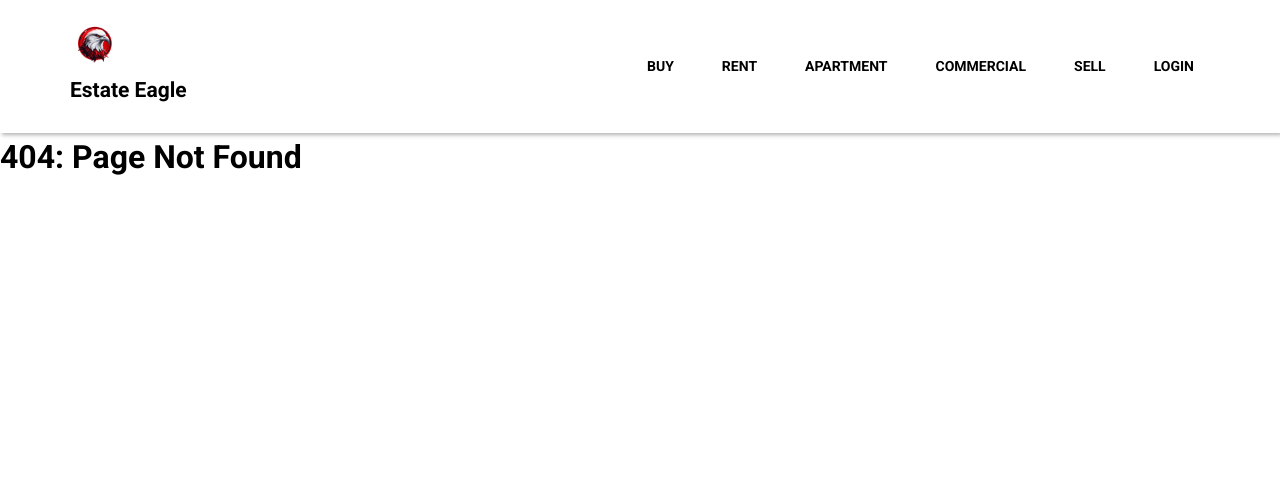
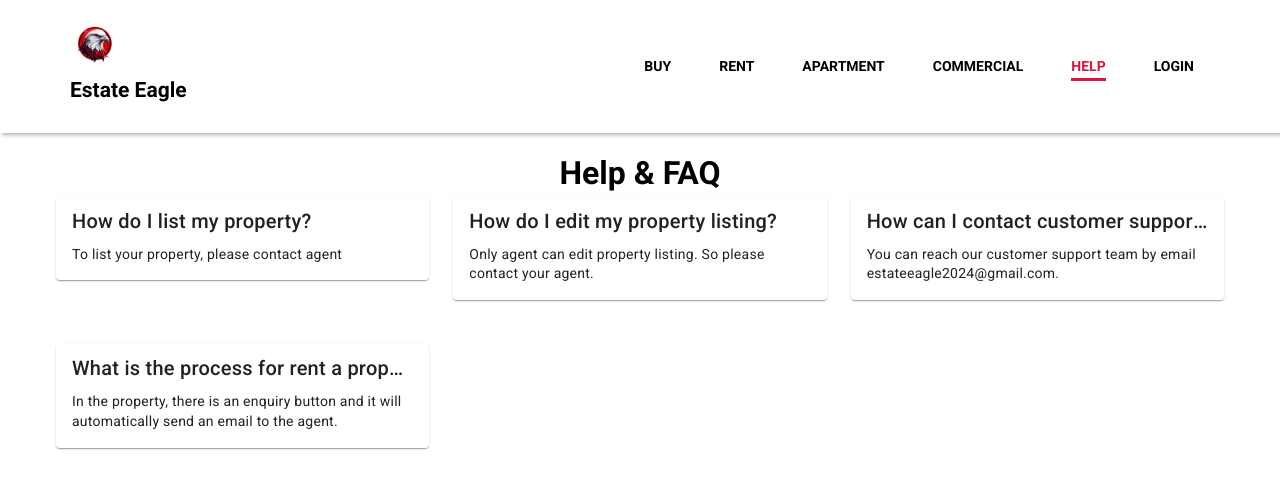
Before and after one commit to SoonMingQian/Real-Estate-System, a Vue app: page /help in a window 1280 px wide. Before the commit this address had no page. Shown: the top 488 px of the page. Built offline with nearby package versions, Linux system fonts and the light colour scheme.

Commit message:
add help page

```diff
--- a/src/components/NavBar.vue
+++ b/src/components/NavBar.vue
@@ -12,7 +12,7 @@
                 <li><router-link class="link" to="/property-for-rent">Rent</router-link></li>
                 <li><router-link class="link" to="/apartment">Apartment</router-link></li>
                 <li><router-link class="link" to="/commercial">Commercial</router-link></li>
-                <li><router-link class="link" to="/sell-property">Sell</router-link></li>
+                <li><router-link class="link" to="/help">Help</router-link></li>
                 <div v-if="!currentUser">
                     <li><router-link class="link" to="/login">Login</router-link></li>
                 </div>
@@ -36,7 +36,7 @@
                     <li><router-link class="link" to="/property-for-rent">Rent</router-link></li>
                     <li><router-link class="link" to="/apartment">Apartment</router-link></li>
                     <li><router-link class="link" to="/commercial">Commercial</router-link></li>
-                    <li><router-link class="link" to="/sell-property">Sell</router-link></li>
+                    <li><router-link class="link" to="/help">Help</router-link></li>
                     <div v-if="!currentUser">
                         <li><router-link class="link" to="/login">Login</router-link></li>
                     </div>
--- a/src/main.js
+++ b/src/main.js
@@ -15,6 +15,7 @@ import PropertySalePage from './pages/PropertySalePage.vue'
 import PropertyRentPage from './pages/PropertyRentPage.vue'
 import PropertyDetailPage from './pages/PropertyDetailPage.vue'
 import MyPropertyPage from './pages/MyPropertyPage.vue'
+import HelpPage from './pages/HelpPage.vue';
 import NotFoundPage from './pages/NotFoundPage.vue'
 import ProfilePage from './pages/ProfilePage.vue'
 import EditPropertyPage from './pages/EditPropertyPage.vue'
@@ -70,6 +71,9 @@ createApp(App)
     },{
         path: '/property-for-rent',
         component: PropertyRentPage,
+    },{
+        path: '/help',
+        component: HelpPage,
     },{
         path: '/property-listing/:propertyId',
         component: PropertyDetailPage,
--- /dev/null
+++ b/src/pages/HelpPage.vue
@@ -0,0 +1,45 @@
+<template>
+    <v-container>
+      <h1 class="text-center">Help & FAQ</h1>
+      <v-row>
+        <v-col cols="12" sm="6" md="4" v-for="(item, i) in faqs" :key="i">
+          <v-card class="mb-5">
+            <v-card-title primary-title>
+              {{ item.question }}
+            </v-card-title>
+            <v-card-text>
+              {{ item.answer }}
+            </v-card-text>
+          </v-card>
+        </v-col>
+      </v-row>
+    </v-container>
+  </template>
+
+  <script>
+  export default {
+    name: "HelpPage",
+    data() {
+      return {
+        faqs: [
+        {
+          question: "How do I list my property?",
+          answer: "To list your property, please contact agent"
+        },
+        {
+          question: "How do I edit my property listing?",
+          answer: "Only agent can edit property listing. So please contact your agent."
+        },
+        {
+          question: "How can I contact customer support?",
+          answer: "You can reach our customer support team by email estateeagle2024@gmail.com."
+        },
+        {
+          question: "What is the process for rent a property?",
+          answer: "In the property, there is an enquiry button and it will automatically send an email to the agent."
+        },
+      ]
+      }
+    }
+  }
+  </script>
```
